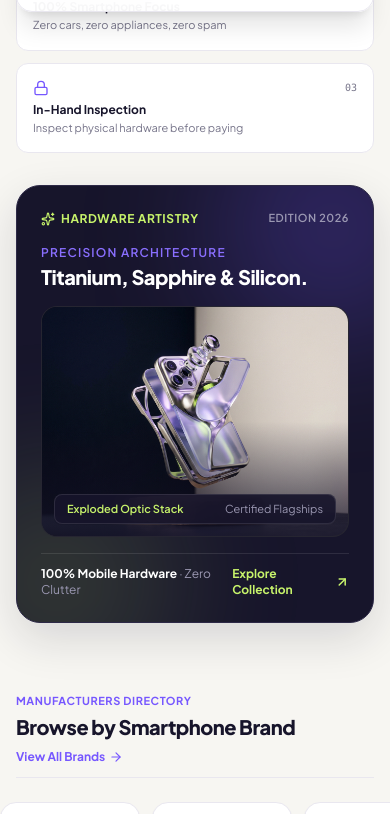
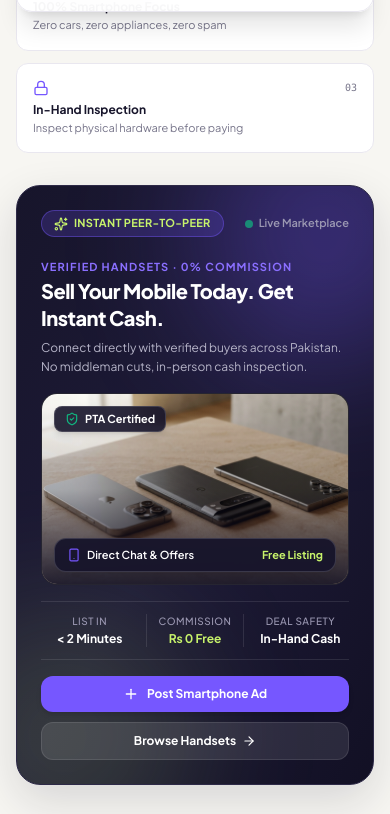
Before and after one commit to Mohammad-Akash/mobilebazar, a Next.js app: page / in a window 390 px wide. Shown: the part 820-1634 px from the top of the page. Built offline with nearby package versions, Linux system fonts and the light colour scheme; no server answers; the database is empty.

Commit message:
feat(home): replace abstract hardware art showcase with high-converting mobile marketplace sell and exchange card

```diff
--- a/app/page.tsx
+++ b/app/page.tsx
@@ -15,6 +15,7 @@ import {
   ArrowUpRight,
   Lock,
   Sparkles,
+  Plus,
 } from 'lucide-react'
 
 export const instant = false
@@ -156,65 +157,97 @@ export default async function HomePage() {
             </div>
           </div>
 
-          {/* Right Column (5 cols): Bespoke Smartphone Tech Art Showcase (Replaces Spotlight Ad Box) */}
+          {/* Right Column (5 cols): Verified Smartphone Marketplace Spotlight */}
           <div className="lg:col-span-5 flex flex-col">
-            <div className="relative flex-1 rounded-3xl bg-[#17152B] border border-[#2D2947] p-6 sm:p-7 flex flex-col justify-between overflow-hidden shadow-[0_16px_45px_rgba(23,21,43,0.14)] dark:shadow-[0_16px_45px_rgba(0,0,0,0.55)] group">
+            <div className="relative flex-1 rounded-3xl bg-gradient-to-br from-[#17152B] via-[#1E1B38] to-[#121024] border border-[#2D2947] p-6 sm:p-7 flex flex-col justify-between overflow-hidden shadow-[0_16px_45px_rgba(23,21,43,0.14)] dark:shadow-[0_16px_45px_rgba(0,0,0,0.55)] group">
               {/* Subtle Ambient Radial Lighting */}
-              <div className="absolute -top-20 -right-20 w-60 h-60 bg-[#7657FF]/25 rounded-full blur-3xl pointer-events-none" />
-              <div className="absolute -bottom-20 -left-20 w-60 h-60 bg-[#C7F36B]/15 rounded-full blur-3xl pointer-events-none" />
+              <div className="absolute -top-20 -right-20 w-64 h-64 bg-[#7657FF]/30 rounded-full blur-3xl pointer-events-none" />
+              <div className="absolute -bottom-20 -left-20 w-64 h-64 bg-[#C7F36B]/15 rounded-full blur-3xl pointer-events-none" />
 
-              {/* Artwork Kicker & Edition */}
+              {/* Kicker & Live Status */}
               <div className="flex items-center justify-between z-10">
-                <div className="flex items-center gap-1.5 text-xs font-bold tracking-wider uppercase text-[#C7F36B]">
+                <div className="inline-flex items-center gap-1.5 px-3 py-1 rounded-full bg-[#7657FF]/20 border border-[#7657FF]/40 text-[#C7F36B] text-[11px] font-bold tracking-wide uppercase">
                   <Sparkles className="w-3.5 h-3.5" />
-                  <span>Hardware Artistry</span>
+                  <span>Instant Peer-to-Peer</span>
                 </div>
-                <span className="text-[11px] font-semibold tracking-wider text-[#9B98B2] uppercase">
-                  Edition 2026
-                </span>
+                <div className="flex items-center gap-1.5 text-[11px] font-semibold text-[#9B98B2]">
+                  <span className="w-2 h-2 rounded-full bg-[#10B981] animate-pulse" />
+                  <span>Live Marketplace</span>
+                </div>
               </div>
 
-              {/* Title & Architecture */}
-              <div className="mt-3 z-10 space-y-1">
-                <span className="text-xs uppercase tracking-widest font-semibold text-[#8A6FFF]">
-                  Precision Architecture
+              {/* Title & Subheading */}
+              <div className="mt-4 z-10 space-y-1.5">
+                <span className="text-[11px] uppercase tracking-widest font-bold text-[#8A6FFF]">
+                  Verified Handsets · 0% Commission
                 </span>
-                <h3 className="text-xl sm:text-2xl font-black text-[#FFFFFF] tracking-tight leading-snug">
-                  Titanium, Sapphire & Silicon.
+                <h3 className="text-xl sm:text-2xl font-black text-white tracking-tight leading-snug">
+                  Sell Your Mobile Today. Get Instant Cash.
                 </h3>
+                <p className="text-xs text-[#B5B3C7] leading-relaxed">
+                  Connect directly with verified buyers across Pakistan. No middleman cuts, in-person cash inspection.
+                </p>
               </div>
 
-              {/* Museum-Grade Tech Art Image Container */}
-              <div className="my-4 relative w-full aspect-[4/3] rounded-2xl overflow-hidden border border-white/10 bg-[#0E0D1A] group-hover:border-[#7657FF]/50 transition-colors">
+              {/* Real Smartphone Showcase Container */}
+              <div className="my-4 relative w-full aspect-[16/10] sm:aspect-[4/3] rounded-2xl overflow-hidden border border-white/10 bg-[#0E0D1A] group-hover:border-[#7657FF]/50 transition-colors shadow-inner">
                 <Image
-                  src="/smartphone-tech-art.jpg"
-                  alt="Editorial Smartphone Hardware Sculpture - Polished Titanium and Optical Lenses"
+                  src="/hero-smartphones.jpg"
+                  alt="Pakistan Verified Smartphones - Apple iPhone, Samsung Galaxy, Google Pixel"
                   fill
-                  sizes="(max-width: 1024px) 100vw, 450px"
+                  sizes="(max-width: 1024px) 100vw, 480px"
                   className="object-cover object-center group-hover:scale-105 transition-transform duration-700 ease-out"
                   priority
                   referrerPolicy="no-referrer"
                 />
-                <div className="absolute inset-0 bg-gradient-to-t from-[#17152B]/80 via-transparent to-transparent pointer-events-none" />
+                <div className="absolute inset-0 bg-gradient-to-t from-[#121024]/90 via-[#121024]/20 to-transparent pointer-events-none" />
 
-                {/* Floating Art Caption Badge */}
-                <div className="absolute bottom-3 left-3 right-3 flex items-center justify-between px-3 py-1.5 rounded-lg bg-[#17152B]/90 backdrop-blur-md border border-white/10 text-[11px] text-[#F7F6F2]">
-                  <span className="font-semibold text-[#C7F36B]">Exploded Optic Stack</span>
-                  <span className="text-[#9B98B2]">Certified Flagships</span>
+                {/* Floating Trust Badges */}
+                <div className="absolute top-3 left-3 flex items-center gap-1.5 px-2.5 py-1 rounded-lg bg-[#17152B]/90 backdrop-blur-md border border-white/15 text-[11px] font-bold text-white shadow-md">
+                  <ShieldCheck className="w-3.5 h-3.5 text-[#10B981]" />
+                  <span>PTA Certified</span>
+                </div>
+
+                <div className="absolute bottom-3 left-3 right-3 flex items-center justify-between px-3 py-2 rounded-xl bg-[#17152B]/95 backdrop-blur-md border border-white/15 text-[11px] text-[#F7F6F2] shadow-lg">
+                  <div className="flex items-center gap-1.5">
+                    <Smartphone className="w-3.5 h-3.5 text-[#7657FF]" />
+                    <span className="font-semibold text-white">Direct Chat & Offers</span>
+                  </div>
+                  <span className="font-bold text-[#C7F36B]">Free Listing</span>
                 </div>
               </div>
 
-              {/* Action Footer */}
-              <div className="z-10 pt-3 border-t border-white/10 flex items-center justify-between">
-                <div className="text-xs text-[#9B98B2]">
-                  <span className="text-white font-bold">100% Mobile Hardware</span> · Zero Clutter
+              {/* Value Metrics Grid */}
+              <div className="z-10 grid grid-cols-3 gap-2 py-3 border-y border-white/10 text-center">
+                <div className="px-1">
+                  <div className="text-[10px] text-[#9B98B2] font-medium uppercase tracking-wider">List In</div>
+                  <div className="text-xs font-bold text-white mt-0.5">&lt; 2 Minutes</div>
                 </div>
+                <div className="px-1 border-x border-white/10">
+                  <div className="text-[10px] text-[#9B98B2] font-medium uppercase tracking-wider">Commission</div>
+                  <div className="text-xs font-bold text-[#C7F36B] mt-0.5">Rs 0 Free</div>
+                </div>
+                <div className="px-1">
+                  <div className="text-[10px] text-[#9B98B2] font-medium uppercase tracking-wider">Deal Safety</div>
+                  <div className="text-xs font-bold text-white mt-0.5">In-Hand Cash</div>
+                </div>
+              </div>
+
+              {/* Action Buttons */}
+              <div className="z-10 pt-4 flex flex-col sm:flex-row items-center gap-2.5">
                 <Link
-                  href="/ads?min_price=150000"
-                  className="inline-flex items-center gap-1.5 text-xs font-bold text-[#C7F36B] hover:text-white transition-colors"
+                  href="/post-ad"
+                  className="w-full sm:flex-1 inline-flex items-center justify-center gap-2 px-4 py-2.5 rounded-xl bg-[#7657FF] hover:bg-[#6444E6] text-white text-xs font-bold shadow-md transition-all active:scale-[0.98]"
                 >
-                  <span>Explore Collection</span>
-                  <ArrowUpRight className="w-4 h-4 stroke-[2.5]" />
+                  <Plus className="w-4 h-4" />
+                  <span>Post Smartphone Ad</span>
+                </Link>
+                <Link
+                  href="/ads"
+                  className="w-full sm:w-auto inline-flex items-center justify-center gap-1.5 px-4 py-2.5 rounded-xl bg-white/10 hover:bg-white/15 text-white text-xs font-bold border border-white/10 transition-colors"
+                >
+                  <span>Browse Handsets</span>
+                  <ArrowRight className="w-3.5 h-3.5" />
                 </Link>
               </div>
             </div>
```
